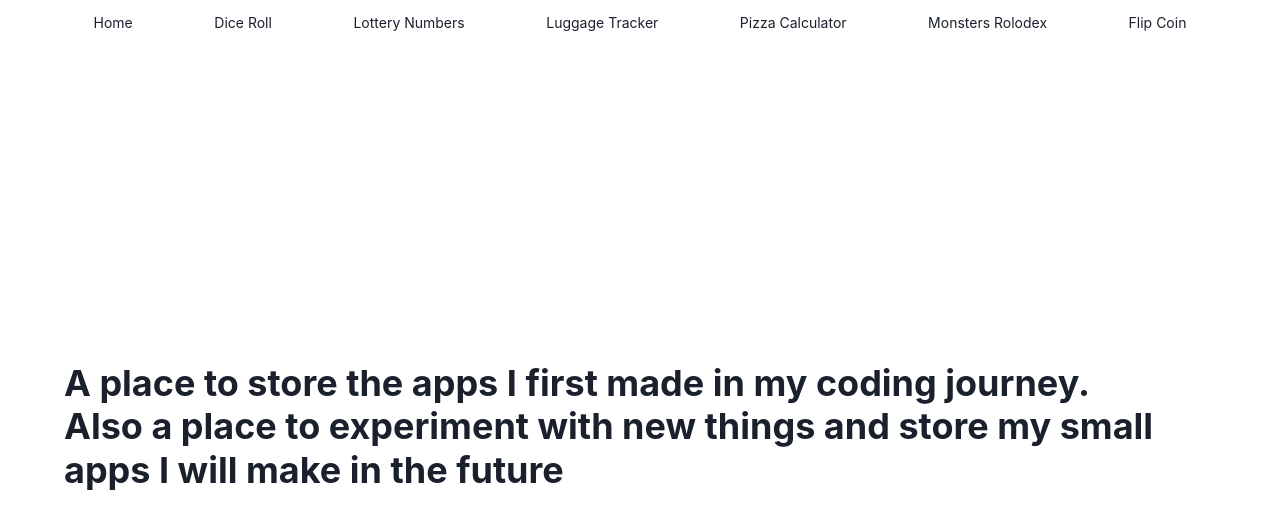
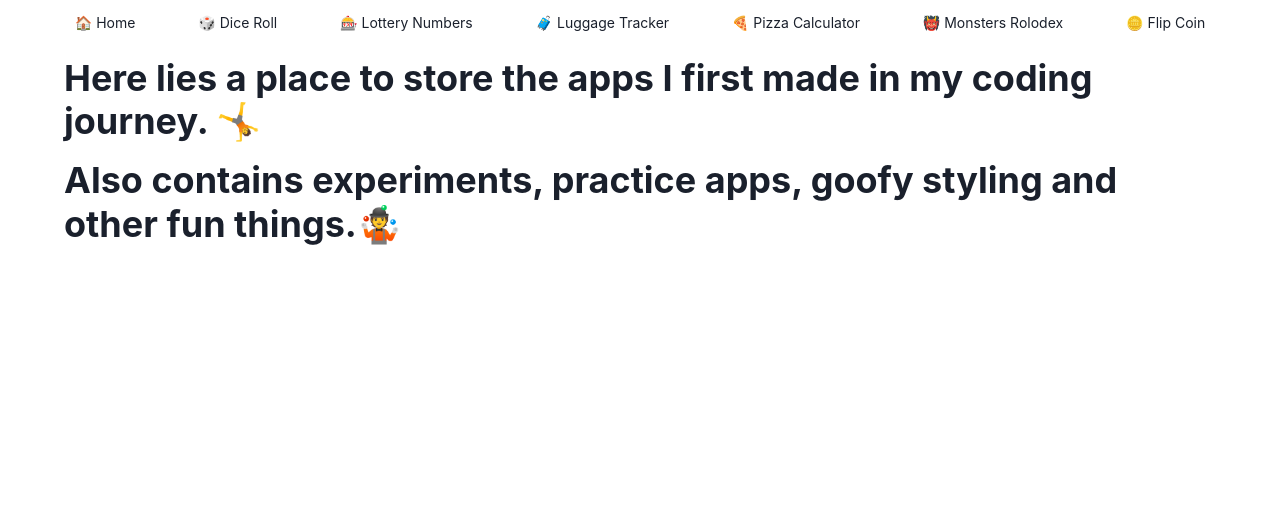
Before and after one commit to burnsco/mini-apps-next, a Next.js app: page / in a window 1280 px wide. Shown: the top 528 px of the page. Built offline with nearby package versions, Linux system fonts and the light colour scheme.

Commit message:
nav icons and nav menu lookin' nicer

```diff
--- a/components/ui/Layout/Layout.tsx
+++ b/components/ui/Layout/Layout.tsx
@@ -10,7 +10,7 @@ const Layout: React.FC<{ children: React.ReactNode }> = ({ children }) => (
       flexDirection="column"
       justifyContent="center"
       minWidth="100%"
-      minHeight="100vh"
+      minHeight="95"
       wordBreak="break-word"
     >
       <Container>{children}</Container>
--- a/components/ui/Navbar/Navbar.tsx
+++ b/components/ui/Navbar/Navbar.tsx
@@ -13,20 +13,46 @@ import { NextChakraLink } from "@common/index"
 import { useRouter } from "next/dist/client/router"
 
 const links = [
-  { id: "app-index", title: "Home", path: "/" },
-  { id: "dice-game", title: "Dice Roll", path: "/dice/" },
-  { id: "lottery-generator", title: "Lottery Numbers", path: "/lottery/" },
-  { id: "luggage-tracker", title: "Luggage Tracker", path: "/luggage/" },
-  { id: "pizza-calculator", title: "Pizza Calculator", path: "/pizza/" },
-  { id: "monsters-rolodex", title: "Monsters Rolodex", path: "/monsters/" },
-  { id: "coin-flip", title: "Flip Coin", path: "/coins/" }
+  { id: "app-index", title: "Home", path: "/", icon: "🏠" },
+
+  { id: "dice-game", title: "Dice Roll", path: "/dice/", icon: "🎲" },
+
+  {
+    id: "lottery-generator",
+    title: "Lottery Numbers",
+    path: "/lottery/",
+    icon: "🎰"
+  },
+
+  {
+    id: "luggage-tracker",
+    title: "Luggage Tracker",
+    path: "/luggage/",
+    icon: "🧳"
+  },
+
+  {
+    id: "pizza-calculator",
+    title: "Pizza Calculator",
+    path: "/pizza/",
+    icon: "🍕"
+  },
+
+  {
+    id: "monsters-rolodex",
+    title: "Monsters Rolodex",
+    path: "/monsters/",
+    icon: "👹"
+  },
+
+  { id: "coin-flip", title: "Flip Coin", path: "/coins/", icon: "🪙" }
 ]
 
 function HeaderContent() {
   return (
     <Box
       width="100%"
-      display={{ sm: "none", md: "none", lg: "block", xl: "block" }}
+      display={{ sm: "none", md: "none", lg: "none", xl: "block" }}
     >
       <Flex
         aria-label="Primary"
@@ -48,6 +74,13 @@ function HeaderContent() {
             transition="all 0.3s"
             key={link.id}
           >
+            <chakra.span
+              mr={1}
+              role="img"
+              aria-label={`menu item ${link.title}`}
+            >
+              {link.icon}
+            </chakra.span>
             {link.title}
           </NextChakraLink>
         ))}
@@ -58,6 +91,7 @@ function HeaderContent() {
 
 function HeaderContentNav() {
   const router = useRouter()
+
   return (
     <Box
       aria-label="Mobile Navigation"
@@ -70,7 +104,9 @@ function HeaderContentNav() {
     >
       <Menu>
         <MenuButton as={Button} rightIcon={<AppMenuIcon />}>
-          APPS
+          {router.pathname === "/"
+            ? "Apps"
+            : router.pathname.split("").slice(1).join("")}
         </MenuButton>
         <MenuList>
           {links.map(link => (
@@ -78,6 +114,13 @@ function HeaderContentNav() {
               key={`nav-link-mobile-${link.title}`}
               onClick={() => router.push(link.path)}
             >
+              <chakra.span
+                mr={1}
+                role="img"
+                aria-label={`menu item ${link.title}`}
+              >
+                {link.icon}
+              </chakra.span>
               {link.title}
             </MenuItem>
           ))}
--- a/pages/index.tsx
+++ b/pages/index.tsx
@@ -4,11 +4,17 @@ import { Layout } from "@ui/index"
 const IndexPage = () => (
   <Layout>
     <Heading>
-      A place to store the apps I first made in my coding journey.
+      Here lies a place to store the apps I first made in my coding journey.{" "}
+      <span role="img" aria-label="COOL">
+        🤸
+      </span>
     </Heading>
-    <Heading>
-      Also a place to experiment with new things and store my small apps I will
-      make in the future
+    <Heading mt={4}>
+      Also contains experiments, practice apps, goofy styling and other fun
+      things.
+      <span role="img" aria-label="FUN">
+        🤹
+      </span>
     </Heading>
   </Layout>
 )
```
